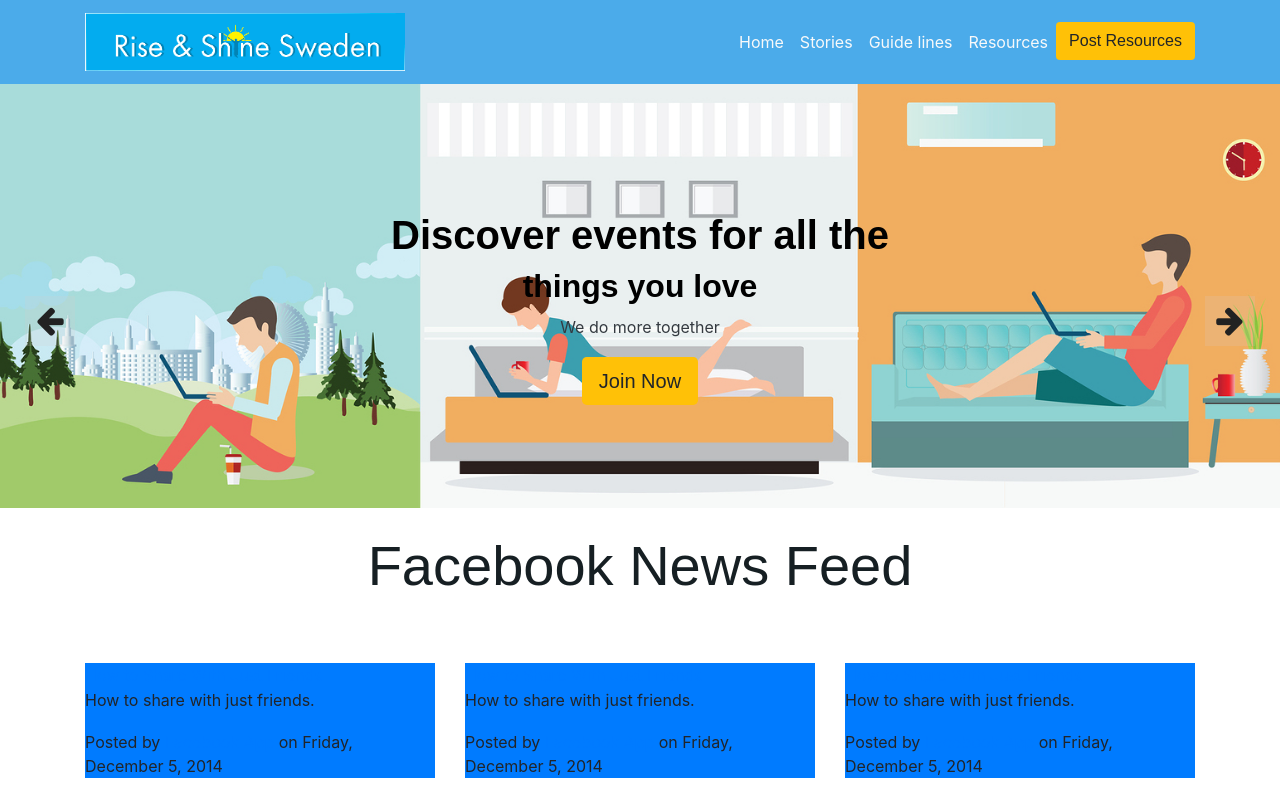
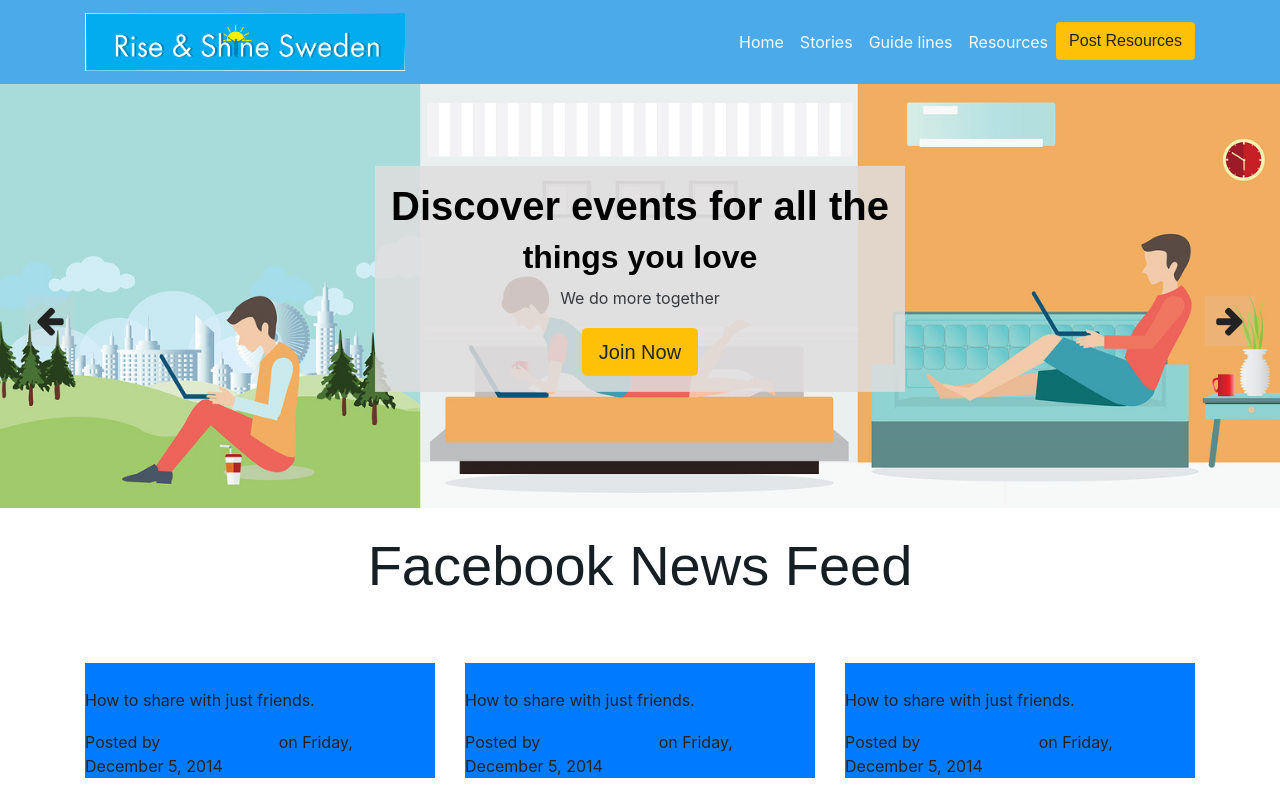
Before and after one commit to electrone901/rise-and-shine-sweden, a React (Create React App) app: page / in a window 1280 px wide. Shown: the top 800 px of the page. Built offline with nearby package versions, Linux system fonts and the light colour scheme; grey boxes are pictures that could not be loaded.

Commit message:
add background color to slider header

```diff
--- a/src/index.css
+++ b/src/index.css
@@ -268,9 +268,11 @@ Description     : A file that contains all styles for Carousel.js.
 
 .tParent {
     position: absolute;
-    width: 100%;
+    left: 50%;
     top: 30%;
-    color: #fff;
+    transform: translate(-50%, -20%);
+    background-color:rgba(224, 221, 221, .85);
+    padding: 1rem;
 }
 
 .textSliderTitle {
```
